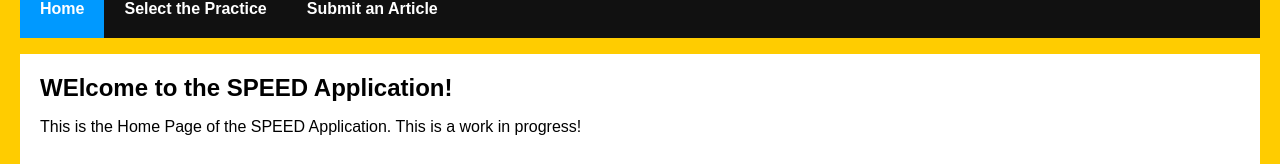
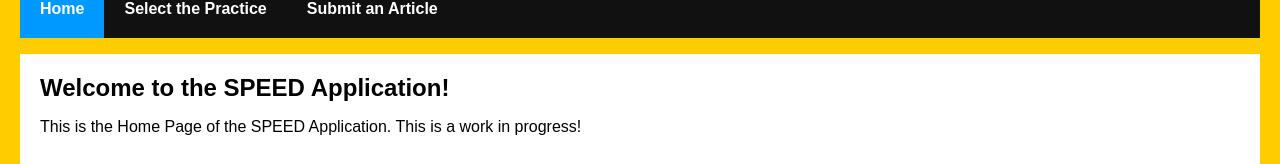
Before and after one commit to brayden1658/Assignment-1B, a React (Create React App) app in the folder client/: page / in a window 1280 px wide. Shown: the part 120-284 px from the top of the page. Built offline with nearby package versions, Linux system fonts and the light colour scheme.

Commit message:
test commit - add articles (+ home page fix)

```diff
--- a/client/src/App.js
+++ b/client/src/App.js
@@ -12,16 +12,16 @@ const App = () => {
   return (
     <Router >
       <div>
-        <h1>Software Practice Empirical Evidence Database  (SPEED)</h1>
+        <h1>Software Practice Empirical Evidence Database (SPEED)</h1>
         <ul className="header">
           <li>
-            <NavLink exact to="/">Home</NavLink>
+            <NavLink to="/">Home</NavLink>
           </li>
           <li>
-            <NavLink to="/SEPractice" >Select the Practice</NavLink>
+            <NavLink to="/SEPractice">Select the Practice</NavLink>
           </li>
           <li>
-            <NavLink to="/SubmitArticle" >Submit an Article</NavLink>
+            <NavLink to="/SubmitArticle">Submit an Article</NavLink>
           </li>
         </ul>
         <div className="content">
--- a/client/src/dummydata/articles.js
+++ b/client/src/dummydata/articles.js
@@ -23,7 +23,7 @@ const articles = [
       _id: "3",
       title: 'Realizing quality improvement through test driven development: results and experiences of four industrial teams',
       authors: "Nagappan, N., Maximilien, E. M., Bhat, T., Williams, L.",
-      source: " Empirical Software Engineering, 13(3), 289–302",
+      source: " Empirical Software Engineering, 13(3), 289-302",
       pubyear: "2008",
       doi: "https://doi.org/10.1007/s10664-008-9062-z",
       claim: "product quality improvement",
--- a/client/src/pages/Home.js
+++ b/client/src/pages/Home.js
@@ -3,7 +3,7 @@ class Home extends Component {
   render() {
     return (
       <div>
-        <h2>WElcome to the SPEED Application!</h2>
+        <h2>Welcome to the SPEED Application!</h2>
         <p>This is the Home Page of the SPEED Application. This is a work in progress!</p>
       </div>
     );
```
